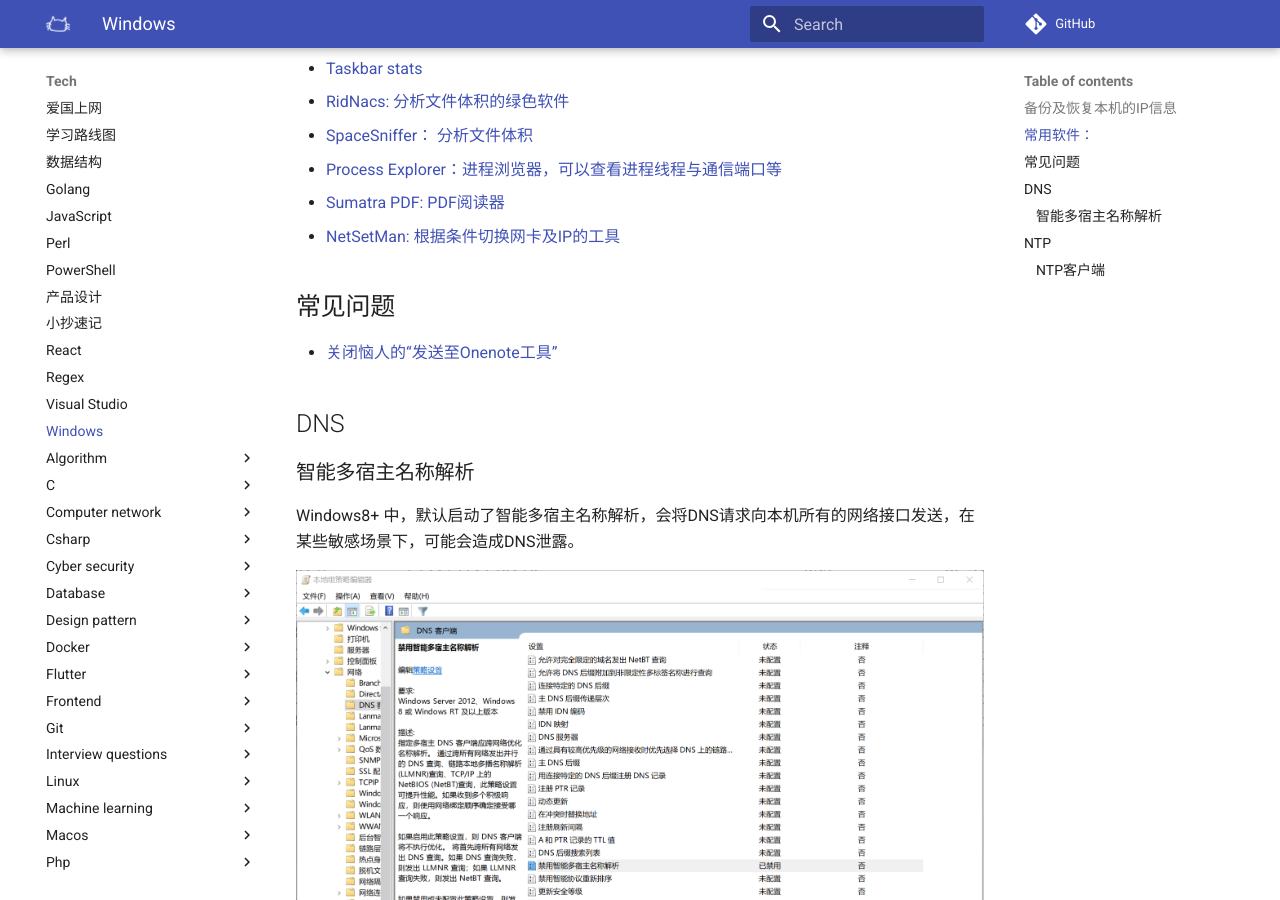
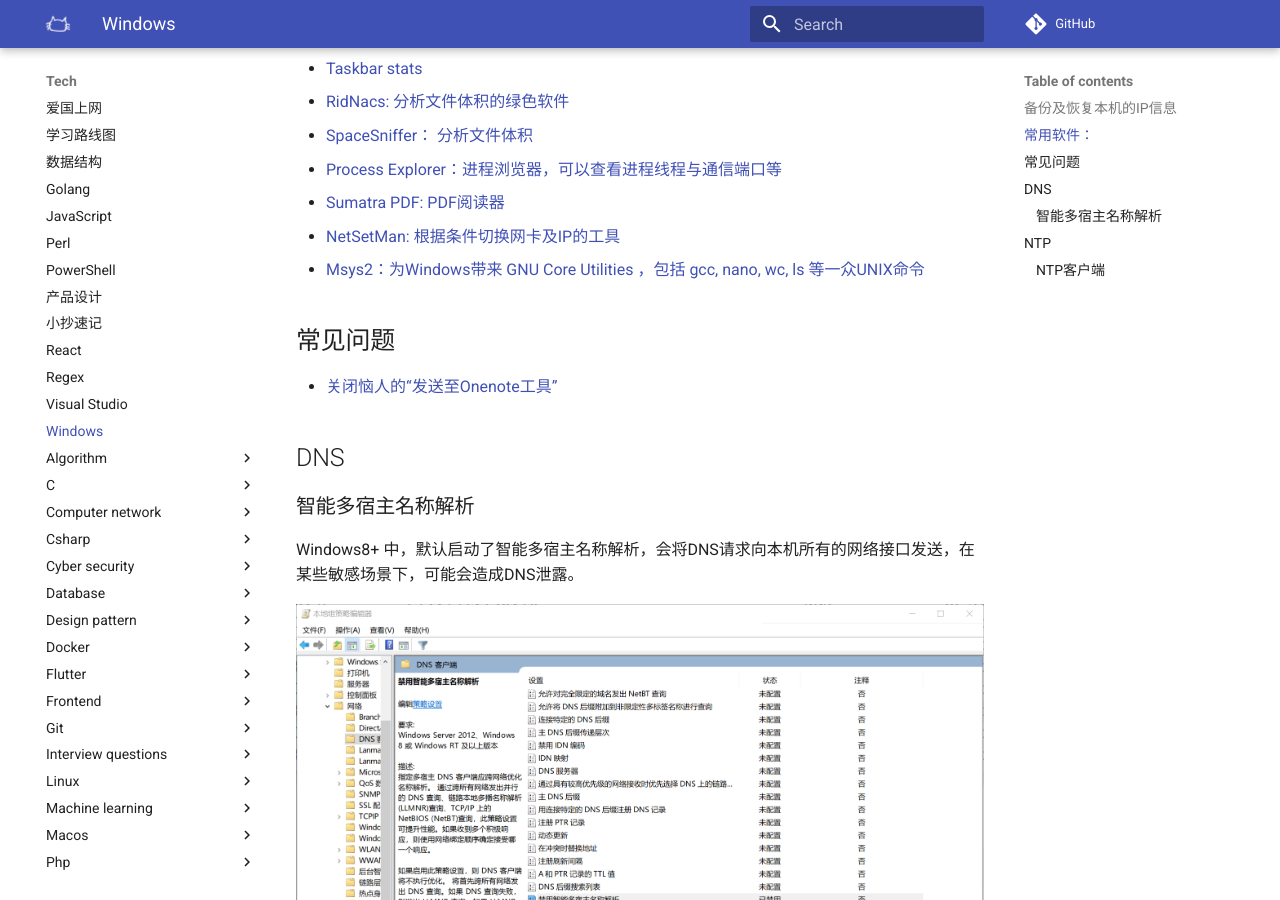
Before and after one commit to luoxufeiyan/wiki.luoxufeiyan.com, an MkDocs documentation site: the page built from docs/tech/windows.md, in a window 1280 px wide and 900 px high, scrolled down 544 px. Built offline with MkDocs 1.6.1 and Material for MkDocs 9.7.7, drawn with Linux system fonts in a browser that asks for light colours; comment, search, counter and statistics services are not loaded.

Commit message:
feat: add windows tools

```diff
--- a/docs/tech/windows.md
+++ b/docs/tech/windows.md
@@ -19,6 +19,7 @@
   * [Process Explorer：进程浏览器，可以查看进程线程与通信端口等](https://learn.microsoft.com/en-us/sysinternals/downloads/process-explorer)
   * [Sumatra PDF: PDF阅读器](https://www.sumatrapdfreader.org/free-pdf-reader.html)
   * [NetSetMan: 根据条件切换网卡及IP的工具](https://www.netsetman.com/en/freeware)
+  * [Msys2：为Windows带来 GNU Core Utilities ，包括 gcc, nano, wc, ls 等一众UNIX命令](https://www.msys2.org/)
 
 
 ## 常见问题
```
